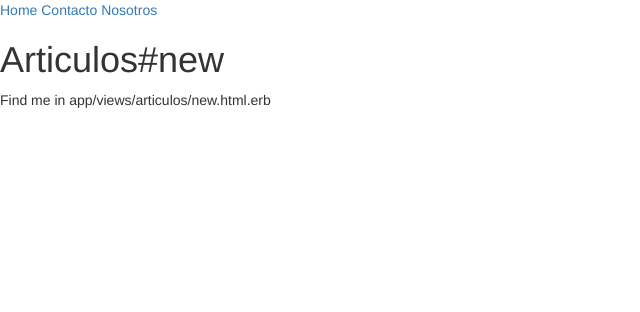
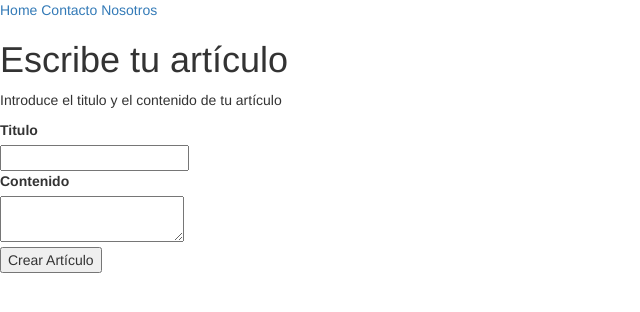
Before and after one commit to miryambathilde/blog, a Rails app: page /articulos/new in a window 1280 px wide. Shown: the top 312 px of the page, without its empty margins (0-640 px from the left). Run offline with Rails 7, Linux system fonts and the light colour scheme; style sheets or scripts are compiled from the project's sources; some libraries are stand-ins or nearby versions.

Commit message:
creacion de articulos

```diff
--- a/app/controllers/articulos_controller.rb
+++ b/app/controllers/articulos_controller.rb
@@ -4,9 +4,16 @@ class ArticulosController < ApplicationController
   end
 
   def new
+    @articulo = Articulo.new
   end
 
   def create
+    @articulo = Articulo.new (articulo_params)
+    if @articulo.save
+      redirect_to @articulo
+    else
+      render 'new'
+    end
   end
 
   def edit
@@ -21,4 +28,8 @@ class ArticulosController < ApplicationController
   def destroy
   end
 
+    private
+  def articulo_params
+    params.require(:articulo).permit(:titulo, :contenido)
+  end
 end
--- a/app/views/articulos/new.html.erb
+++ b/app/views/articulos/new.html.erb
@@ -1,2 +1,17 @@
-<h1>Articulos#new</h1>
-<p>Find me in app/views/articulos/new.html.erb</p>
+
+<h1>Escribe tu artículo</h1>
+<p>Introduce el titulo y el contenido de tu artículo</p>
+
+<%= form_for @articulo do |f| %>
+    <%= f.label :titulo %>
+    <br>
+    <%= f.text_field :titulo %>
+    <br>
+
+    <%= f.label :contenido %>
+    <br>
+    <%= f.text_area :contenido %>
+    <br>
+    <%= f.submit "Crear Artículo" %>
+
+<% end %>
--- a/db/migrate/20210316095229_create_articulos.rb
+++ b/db/migrate/20210316095229_create_articulos.rb
@@ -3,9 +3,9 @@ class CreateArticulos < ActiveRecord::Migration[6.1]
     create_table :articulos do |t|
       t.string :titulo
       t.text :contenido
-      t.references :autor, index: true, foreign_key: true
+      t.references :autor, null: false, index: true, foreign_key: true
 
-      t.timestamps null: false
+      t.timestamps
     end
   end
 end
```
Also changed, not shown: Gemfile, Gemfile.lock.
